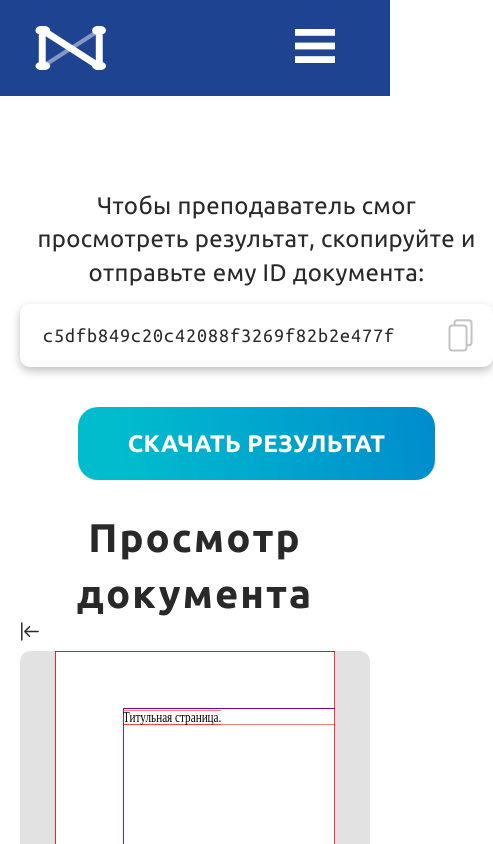
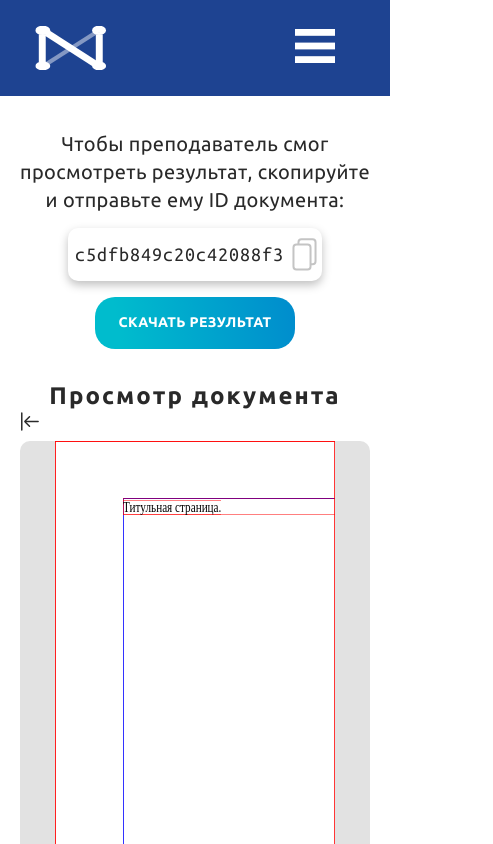
Before and after one commit to EliteHacker228/normative-control-frontend, a React (Vite) app: page /result in a window 390 px wide. Shown: the top 844 px of the page, 493 px wide, since content can reach past the window. Built offline with nearby package versions, Linux system fonts and the light colour scheme.

Commit message:
Add adaptive fonts on Result page

```diff
--- a/src/pages/result/Result.jsx
+++ b/src/pages/result/Result.jsx
@@ -164,7 +164,7 @@ export default function Result() {
                                 документа:</p>
                             <label className={css.textbox} htmlFor={'textbox_input'}>
                                 <input className={css.textbox_input} id={'textbox_input'} type={'text'}
-                                       value={'c5dfb849c20c42088f3269f82b2e477f'}/>
+                                       value={'c5dfb849c20c42088f3269f82b2e'}/>
                                 <img className={css.textbox_copy} src={result_copy_ico}/>
                             </label>
                             <button className={css.controls_download} onClick={onResultDownloadClick}>Скачать результат</button>
--- a/src/pages/result/Result.module.css
+++ b/src/pages/result/Result.module.css
@@ -86,7 +86,7 @@
 
 .textbox_input {
     border: none;
-    width: 358px;
+    width: 330px;
 
     color: var(--default-dark);
     text-align: center;
@@ -206,7 +206,7 @@
     cursor: pointer;
 }
 
-@media screen and (max-width: 1079px) {
+@media screen and (max-width: 1024px) {
     .content__topLeftElement {
         flex: auto;
     }
@@ -223,3 +223,84 @@
         display: none;
     }
 }
+
+@media screen and (max-width: 768px) {
+    .textbox {
+        gap: 10px;
+        padding: 10px 10px;
+        font-size: 8px;
+    }
+
+    .content__header {
+        font-size: 32px;
+    }
+}
+
+@media screen and (max-width: 425px) {
+    .controls_download {
+        width: 200px;
+        font-size: 14px;
+        padding: 16px 20px;
+        margin-top: 16px;
+    }
+
+    .controls__description {
+        font-size: 20px;
+    }
+
+    .textbox_input {
+        font-size: 20px;
+    }
+
+    .textbox {
+        gap: 5px;
+        padding: 10px 5px;
+        font-size: 8px;
+    }
+
+    .textbox_input {
+        width: fit-content;
+    }
+
+    .content__header {
+        font-size: 24px;
+    }
+
+    .controls {
+        margin-top: 16px;
+    }
+}
+
+@media screen and (max-width: 325px) {
+    .controls {
+        margin-top: 0;
+    }
+
+    .controls_download {
+        width: fit-content;
+        font-size: 14px;
+        padding: 8px 16px;
+        margin-top: 12px;
+    }
+
+    .controls__description {
+        font-size: 16px;
+    }
+
+    .textbox {
+        height: 40px;
+    }
+
+    .textbox_copy {
+        transform: scale(0.7);
+    }
+
+    .textbox_input {
+        font-size: 16px;
+    }
+
+    .content__header {
+        font-size: 18px;
+    }
+
+}
```
